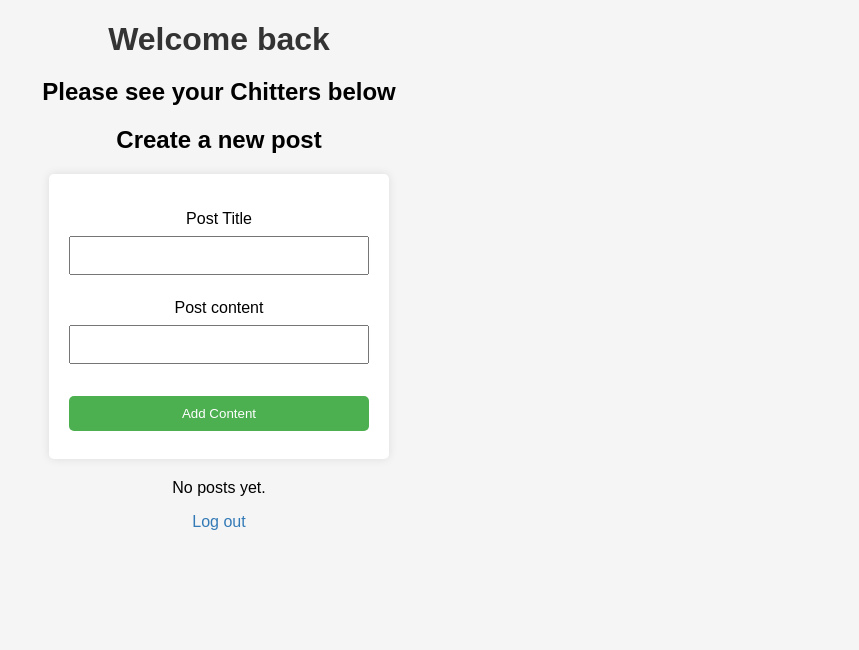
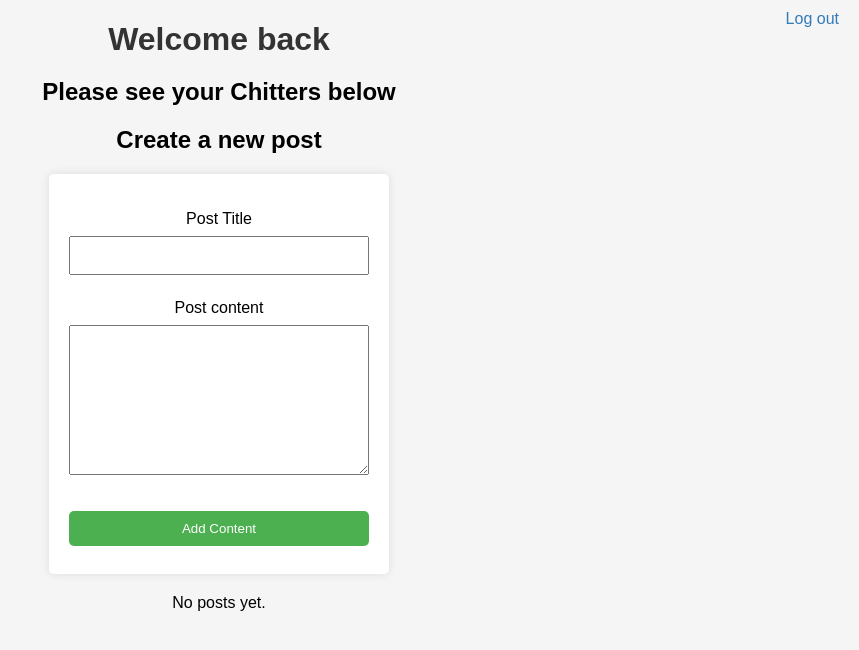
Before and after one commit to gustavoperess/Makers_, a Flask app: template chitter_challenge/templates/login.html in a window 1280 px wide. Shown: the top 650 px of the page, without its empty margins (421-1280 px from the left). Run offline with Flask 3, Linux system fonts and the light colour scheme; the template is opened without the code that fills it, so the values that code supplies are empty.

Commit message:
some changes in the css

```diff
--- a/chitter_challenge/static/styles.css
+++ b/chitter_challenge/static/styles.css
@@ -42,6 +42,18 @@ input[type="submit"] {
 input[type="submit"]:hover {
   background-color: #45a049;
 }
+
+form textarea {
+  width: 100%;
+  padding: 10px;
+  margin: 8px 0;
+  box-sizing: border-box;
+  font-size: 1.2em; /* Increase font size */
+  height: 150px; /* Adjust height as needed */
+  resize: vertical; /* Allow vertical resizing */
+}
+
+
 
 ul.flashes {
   list-style: none;
@@ -89,3 +101,15 @@ a.register-link:hover {
   font-size: 1.2em;
   line-height: 1.4;
 }
+
+a.logout-link {
+  position: absolute;
+  top: 10px;
+  right: 20px;
+  color: #337ab7;
+  text-decoration: none;
+}
+
+a.logout-link:hover {
+  text-decoration: underline;
+}
--- a/chitter_challenge/templates/login.html
+++ b/chitter_challenge/templates/login.html
@@ -26,7 +26,7 @@
         </p>
         <p>
             <label for="content">Post content</label><br>
-            <input type="text" name="content" id="content">
+            <textarea name="content" id="content"></textarea>
         </p>
         <input type="submit" value="Add Content">
     </form>
@@ -41,6 +41,6 @@
     {% else %}
         <p>No posts yet.</p>
     {% endif %}
-    <a href="{{url_for('main_page')}}">Log out</a>
+    <a href="{{url_for('main_page')}}" class="logout-link">Log out</a>
 </body>
 </html>
```
